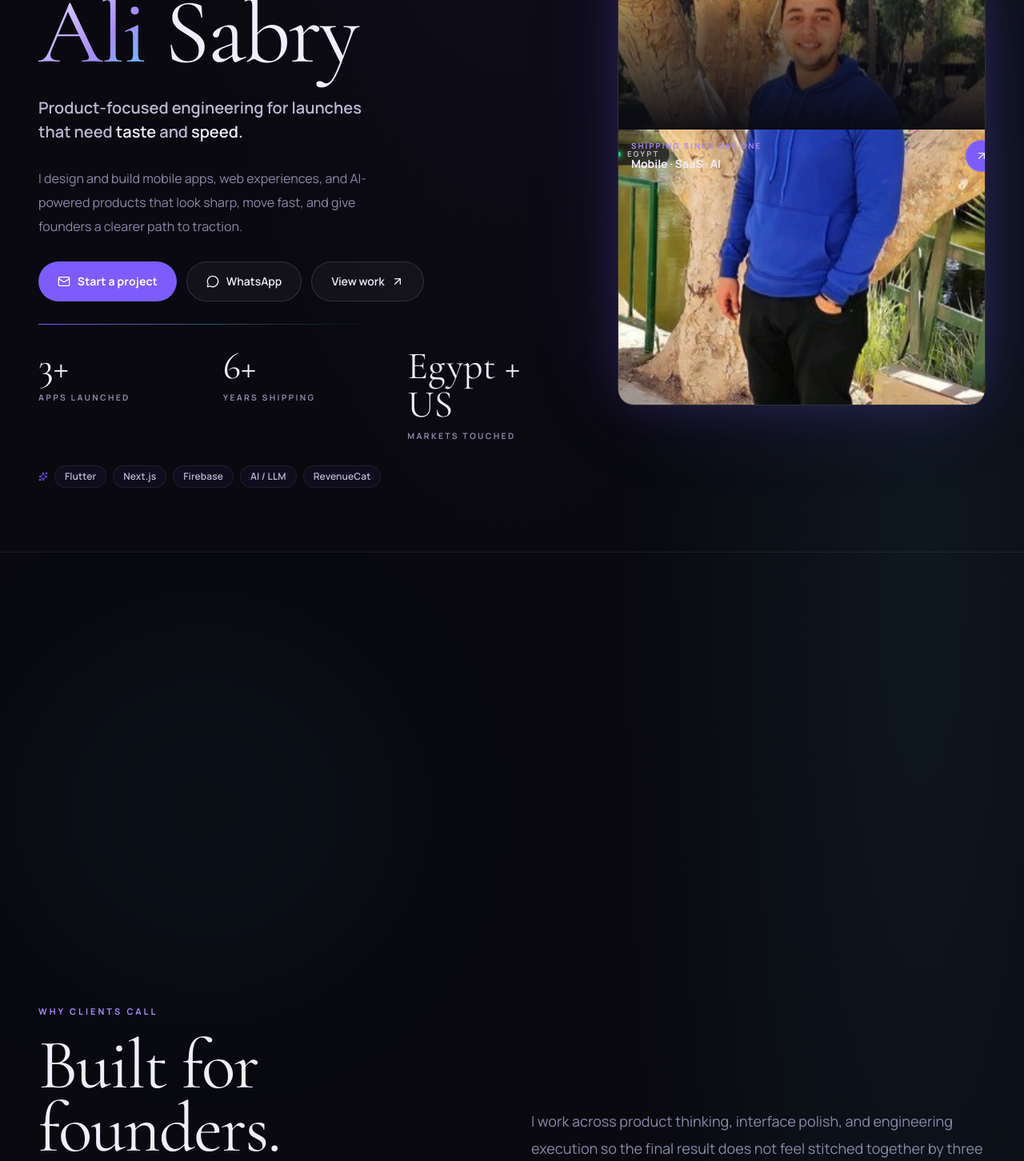
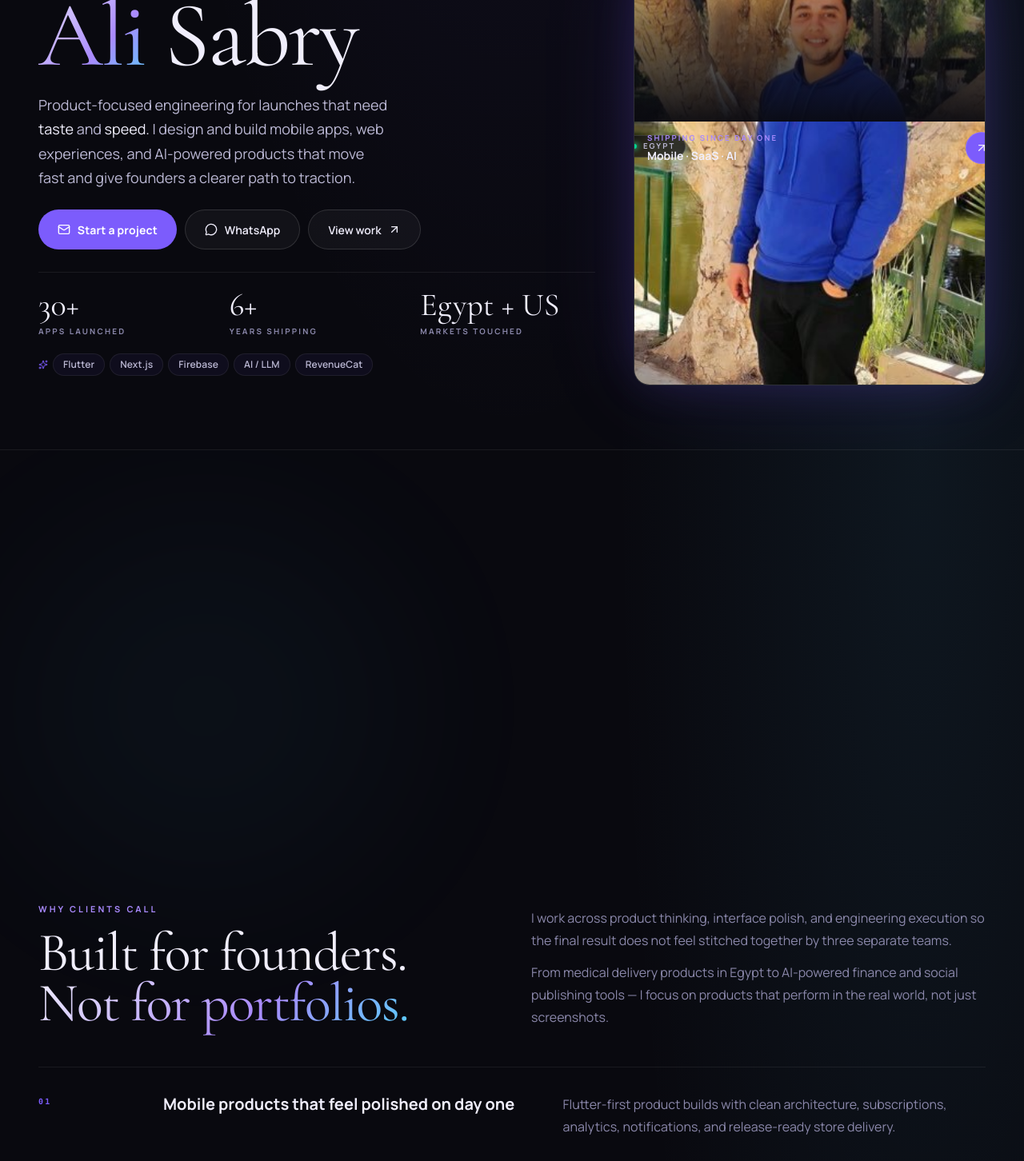
Before and after one commit to alisabry22/portfolio, a Next.js app: page / in a window 1280 px wide. Shown: the part 1220-2672 px from the top of the page at 80% size. Built offline with nearby package versions, Linux system fonts and the light colour scheme.

Commit message:
fix: aggressively compress vertical spacing across all sections

```diff
--- a/app/data/site.ts
+++ b/app/data/site.ts
@@ -8,7 +8,7 @@ export const contactInfo = {
 };
 
 export const leadMetrics = [
-  { value: "3+", label: "apps launched" },
+  { value: "30+", label: "apps launched" },
   { value: "6+", label: "years shipping" },
   { value: "Egypt + US", label: "markets touched" },
 ];
--- a/components/About.tsx
+++ b/components/About.tsx
@@ -9,21 +9,21 @@ export default function About() {
       {/* Background glow */}
       <div className="pointer-events-none absolute right-0 top-0 h-[60vh] w-[40vw] rounded-full bg-[var(--accent-2)] opacity-[0.04] blur-[120px]" />
 
-      <div className="mx-auto max-w-[1300px] px-5 sm:px-8 lg:px-12">
+      <div className="mx-auto max-w-[1280px] px-5 sm:px-8 lg:px-12">
         {/* Header */}
-        <div className="grid gap-12 pb-20 lg:grid-cols-2">
-          <div className="space-y-5">
+        <div className="grid gap-8 pb-10 lg:grid-cols-2 lg:gap-12 lg:pb-12">
+          <div className="space-y-4">
             <p className="section-label">Why clients call</p>
             <h2
-              className="font-display leading-[0.9] tracking-[-0.02em] text-[var(--text)]"
-              style={{ fontSize: "clamp(3rem, 7vw, 5.5rem)" }}
+              className="font-display leading-[0.92] tracking-[-0.02em] text-[var(--text)]"
+              style={{ fontSize: "clamp(2.5rem, 5.5vw, 4.25rem)" }}
             >
               Built for founders.
               <br />
               <span className="gradient-text">Not for portfolios.</span>
             </h2>
           </div>
-          <div className="flex flex-col justify-end gap-5 text-base leading-[1.9] text-[var(--muted)] sm:text-lg">
+          <div className="flex flex-col justify-end gap-3 text-base leading-[1.75] text-[var(--muted)]">
             <p>
               I work across product thinking, interface polish, and engineering
               execution so the final result does not feel stitched together by
@@ -31,8 +31,8 @@ export default function About() {
             </p>
             <p>
               From medical delivery products in Egypt to AI-powered finance and
-              social publishing tools — I focus on products that have to perform
-              in the real world, not just screenshots.
+              social publishing tools — I focus on products that perform in the
+              real world, not just screenshots.
             </p>
           </div>
         </div>
@@ -42,20 +42,20 @@ export default function About() {
           {services.map((service, index) => (
             <motion.article
               key={service.title}
-              initial={{ opacity: 0, y: 24 }}
+              initial={{ opacity: 0, y: 20 }}
               whileInView={{ opacity: 1, y: 0 }}
               viewport={{ once: true, amount: 0.2 }}
-              transition={{ duration: 0.55, delay: index * 0.08, ease: [0.22, 1, 0.36, 1] }}
-              className="group grid gap-6 border-b border-[var(--line)] py-9 sm:py-12 md:grid-cols-[120px_1fr] md:items-start lg:grid-cols-[160px_1fr]"
+              transition={{ duration: 0.5, delay: index * 0.07, ease: [0.22, 1, 0.36, 1] }}
+              className="group grid gap-4 border-b border-[var(--line)] py-6 sm:py-8 md:grid-cols-[100px_1fr] md:items-start lg:grid-cols-[140px_1fr]"
             >
-              <div className="font-mono text-[0.68rem] font-bold tracking-[0.22em] text-[var(--accent)] pt-1">
+              <div className="font-mono text-[0.62rem] font-bold tracking-[0.22em] text-[var(--accent)] pt-1">
                 0{index + 1}
               </div>
-              <div className="grid gap-5 md:grid-cols-[minmax(0,1fr)_minmax(0,1.15fr)] md:gap-14">
-                <h3 className="text-xl font-bold leading-snug text-[var(--text)] transition-colors group-hover:text-[var(--accent-strong)] sm:text-2xl">
+              <div className="grid gap-3 md:grid-cols-[minmax(0,1fr)_minmax(0,1.15fr)] md:gap-10">
+                <h3 className="text-lg font-bold leading-snug text-[var(--text)] transition-colors group-hover:text-[var(--accent-strong)] sm:text-xl">
                   {service.title}
                 </h3>
-                <p className="text-base leading-[1.9] text-[var(--muted)]">
+                <p className="text-sm leading-[1.75] text-[var(--muted)] sm:text-base">
                   {service.description}
                 </p>
               </div>
--- a/components/Contact.tsx
+++ b/components/Contact.tsx
@@ -85,21 +85,20 @@ export default function Contact() {
       {/* Ambient glows */}
       <div className="pointer-events-none absolute bottom-0 left-1/2 h-[50vh] w-[60vw] -translate-x-1/2 rounded-full bg-[var(--accent)] opacity-[0.06] blur-[140px]" />
 
-      <div className="mx-auto max-w-[1300px] px-5 sm:px-8 lg:px-12">
-        <div className="grid gap-14 lg:grid-cols-[1fr_1.1fr] lg:gap-20">
+      <div className="mx-auto max-w-[1280px] px-5 sm:px-8 lg:px-12">
+        <div className="grid gap-10 lg:grid-cols-[1fr_1.1fr] lg:gap-14">
           {/* Left */}
-          <div className="space-y-10">
-            <div className="space-y-5">
+          <div className="space-y-7">
+            <div className="space-y-4">
               <p className="section-label">Let&apos;s build</p>
               <h2
-                className="font-display leading-[0.9] tracking-[-0.02em] text-[var(--text)]"
-                style={{ fontSize: "clamp(3rem, 7vw, 5rem)" }}
+                className="font-display leading-[0.92] tracking-[-0.02em] text-[var(--text)]"
+                style={{ fontSize: "clamp(2.5rem, 5.5vw, 4rem)" }}
               >
-                Make the next
-                <br />
+                Make the next{" "}
                 <span className="gradient-text">launch land.</span>
               </h2>
-              <p className="max-w-md text-base leading-[1.9] text-[var(--muted)] sm:text-lg">
+              <p className="max-w-md text-sm leading-[1.75] text-[var(--muted)] sm:text-base">
                 If you know what you need, reach out directly. If the scope is
                 still rough, use the brief builder and I&apos;ll get a clearer
                 picture fast.
--- a/components/Hero.tsx
+++ b/components/Hero.tsx
@@ -21,13 +21,13 @@ export default function Hero() {
       <div className="pointer-events-none absolute left-[-15vw] top-[-10vh] h-[70vh] w-[70vw] rounded-full bg-[var(--accent)] opacity-[0.07] blur-[140px]" />
       <div className="pointer-events-none absolute bottom-0 right-[-10vw] h-[50vh] w-[50vw] rounded-full bg-[var(--accent-2)] opacity-[0.05] blur-[120px]" />
 
-      <div className="mx-auto grid max-w-[1300px] items-start px-5 pt-28 sm:px-8 sm:pt-32 lg:grid-cols-[1.1fr_460px] lg:gap-14 lg:px-12 lg:pt-28">
+      <div className="mx-auto grid max-w-[1280px] items-center gap-10 px-5 pb-12 pt-24 sm:px-8 sm:pb-16 sm:pt-28 lg:grid-cols-[1.1fr_440px] lg:gap-12 lg:px-12 lg:pb-20">
         {/* Left */}
         <motion.div
           variants={stagger}
           initial="initial"
           animate="animate"
-          className="flex flex-col gap-6 pb-16 lg:gap-7 lg:pb-20"
+          className="flex flex-col gap-5"
         >
           <motion.div variants={fadeUp}>
             <span className="inline-flex items-center gap-2 rounded-full border border-[rgba(124,92,252,0.25)] bg-[rgba(124,92,252,0.1)] px-4 py-1.5 text-[0.68rem] font-bold uppercase tracking-[0.25em] text-[var(--accent-strong)]">
@@ -51,23 +51,16 @@ export default function Hero() {
 
           <motion.p
             variants={fadeUp}
-            className="max-w-[34ch] text-lg font-semibold leading-[1.5] text-[var(--muted-strong)] sm:text-xl"
+            className="max-w-[40ch] text-base leading-[1.7] text-[var(--muted-strong)] sm:text-lg"
           >
             Product-focused engineering for launches that need{" "}
             <em className="not-italic text-[var(--text)]">taste</em> and{" "}
-            <em className="not-italic text-[var(--text)]">speed.</em>
+            <em className="not-italic text-[var(--text)]">speed.</em> I design
+            and build mobile apps, web experiences, and AI-powered products
+            that move fast and give founders a clearer path to traction.
           </motion.p>
 
-          <motion.p
-            variants={fadeUp}
-            className="max-w-[44ch] text-base leading-[1.9] text-[var(--muted)]"
-          >
-            I design and build mobile apps, web experiences, and AI-powered
-            products that look sharp, move fast, and give founders a clearer
-            path to traction.
-          </motion.p>
-
-          <motion.div variants={fadeUp} className="flex flex-wrap gap-3">
+          <motion.div variants={fadeUp} className="flex flex-wrap gap-2.5 pt-1">
             <a
               href={`mailto:${contactInfo.email}?subject=Project%20Inquiry%20for%20Ali%20Sabry`}
               className="primary-button"
@@ -90,25 +83,23 @@ export default function Hero() {
             </a>
           </motion.div>
 
-          <motion.div variants={fadeUp} className="accent-line max-w-[420px]" />
-
-          <motion.div variants={fadeUp} className="grid grid-cols-3 gap-6">
+          <motion.div variants={fadeUp} className="mt-2 grid grid-cols-3 gap-5 border-t border-[var(--line)] pt-5">
             {leadMetrics.map((metric) => (
               <div key={metric.label}>
                 <div
                   className="font-display leading-none text-[var(--text)]"
-                  style={{ fontSize: "clamp(2rem, 4vw, 3rem)" }}
+                  style={{ fontSize: "clamp(1.75rem, 3.5vw, 2.5rem)" }}
                 >
                   {metric.value}
                 </div>
-                <div className="mt-2 text-[0.65rem] font-bold uppercase tracking-[0.22em] text-[var(--muted)]">
+                <div className="mt-1.5 text-[0.62rem] font-bold uppercase tracking-[0.22em] text-[var(--muted)]">
                   {metric.label}
                 </div>
               </div>
             ))}
           </motion.div>
 
-          <motion.div variants={fadeUp} className="flex flex-wrap items-center gap-2">
+          <motion.div variants={fadeUp} className="flex flex-wrap items-center gap-1.5">
             <Sparkles size={12} className="text-[var(--accent)]" />
             {["Flutter", "Next.js", "Firebase", "AI / LLM", "RevenueCat"].map((t) => (
               <span key={t} className="tag-pill">{t}</span>
@@ -121,7 +112,7 @@ export default function Hero() {
           initial={{ opacity: 0, scale: 0.96, y: 24 }}
           animate={{ opacity: 1, scale: 1, y: 0 }}
           transition={{ duration: 0.85, delay: 0.2, ease: [0.22, 1, 0.36, 1] }}
-          className="relative hidden lg:block lg:pb-16"
+          className="relative hidden lg:block"
         >
           <div className="absolute inset-4 rounded-3xl bg-[var(--accent)] opacity-20 blur-[80px]" />
 
--- a/components/Skills.tsx
+++ b/components/Skills.tsx
@@ -13,21 +13,20 @@ export default function Skills() {
       {/* Ambient glow */}
       <div className="pointer-events-none absolute right-[-10vw] top-[-5vh] h-[60vh] w-[40vw] rounded-full bg-[var(--accent-2)] opacity-[0.05] blur-[130px]" />
 
-      <div className="mx-auto max-w-[1300px] px-5 sm:px-8 lg:px-12">
+      <div className="mx-auto max-w-[1280px] px-5 sm:px-8 lg:px-12">
         {/* Header */}
-        <div className="grid gap-10 pb-16 lg:grid-cols-2 lg:pb-20">
-          <div className="space-y-4">
+        <div className="grid gap-6 pb-10 lg:grid-cols-2 lg:gap-10 lg:pb-12">
+          <div className="space-y-3">
             <p className="section-label">Capabilities</p>
             <h2
-              className="font-display leading-[0.9] tracking-[-0.02em] text-[var(--text)]"
-              style={{ fontSize: "clamp(3rem, 7vw, 5.5rem)" }}
+              className="font-display leading-[0.92] tracking-[-0.02em] text-[var(--text)]"
+              style={{ fontSize: "clamp(2.5rem, 5.5vw, 4.25rem)" }}
             >
-              What I take
-              <br />
+              What I take{" "}
               <span className="gradient-text">off your plate.</span>
             </h2>
           </div>
-          <p className="flex items-end pb-1 max-w-xl text-base leading-[1.9] text-[var(--muted)] sm:text-lg">
+          <p className="flex items-end pb-1 max-w-xl text-sm leading-[1.75] text-[var(--muted)] sm:text-base">
             I step in at strategy, build, or polish level — helping products
             gain momentum fast without the coordination overhead.
           </p>
```
Also changed, not shown: components/Projects.tsx (+8 -9 lines).
